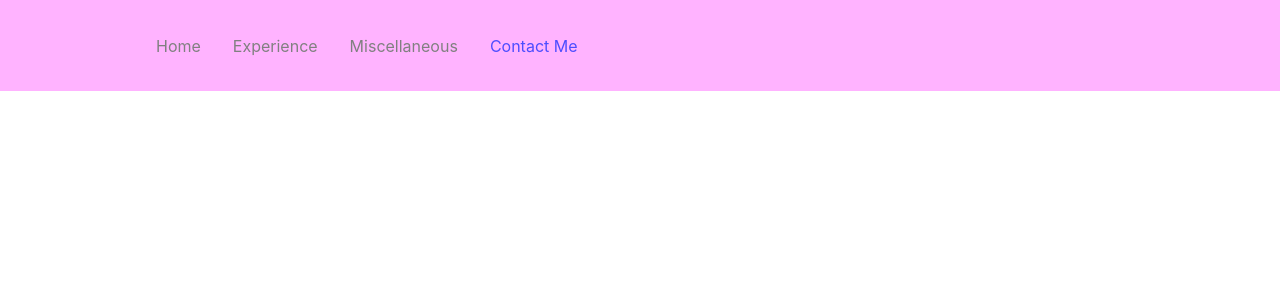
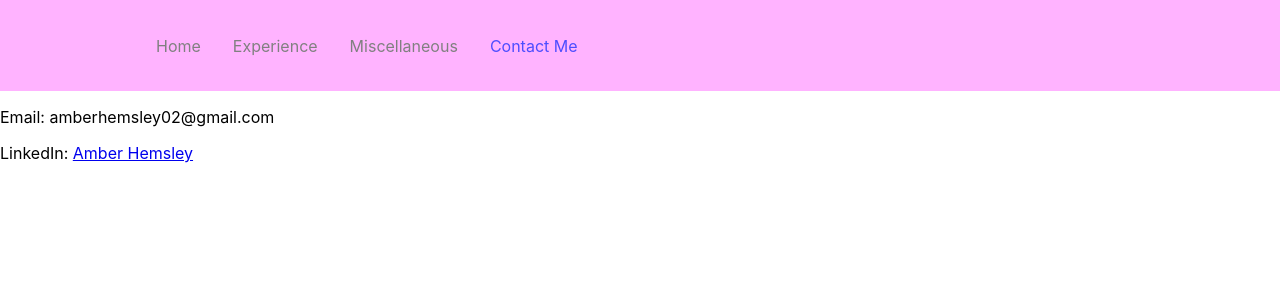
Before and after one commit to amberhemsley/amberhemsley.github.io, a React (Create React App) app: page /contact in a window 1280 px wide. Shown: the top 300 px of the page. Built offline with nearby package versions, Linux system fonts and the light colour scheme.

Commit message:
basic content

```diff
--- a/src/pages/contact.js
+++ b/src/pages/contact.js
@@ -9,9 +9,13 @@ const Contact = () => {
             <head>
                 <meta charSet="UTF-8"/>
                 <title>Contact</title>
+
             </head>
             <body>
-
+                <div>
+                    <p>Email: amberhemsley02@gmail.com</p>
+                    <p>LinkedIn: <a href="https://uk.linkedin.com/in/amber-hemsley-7061971b8">Amber Hemsley</a></p>
+                </div>
             </body>
         </>
     );
```
